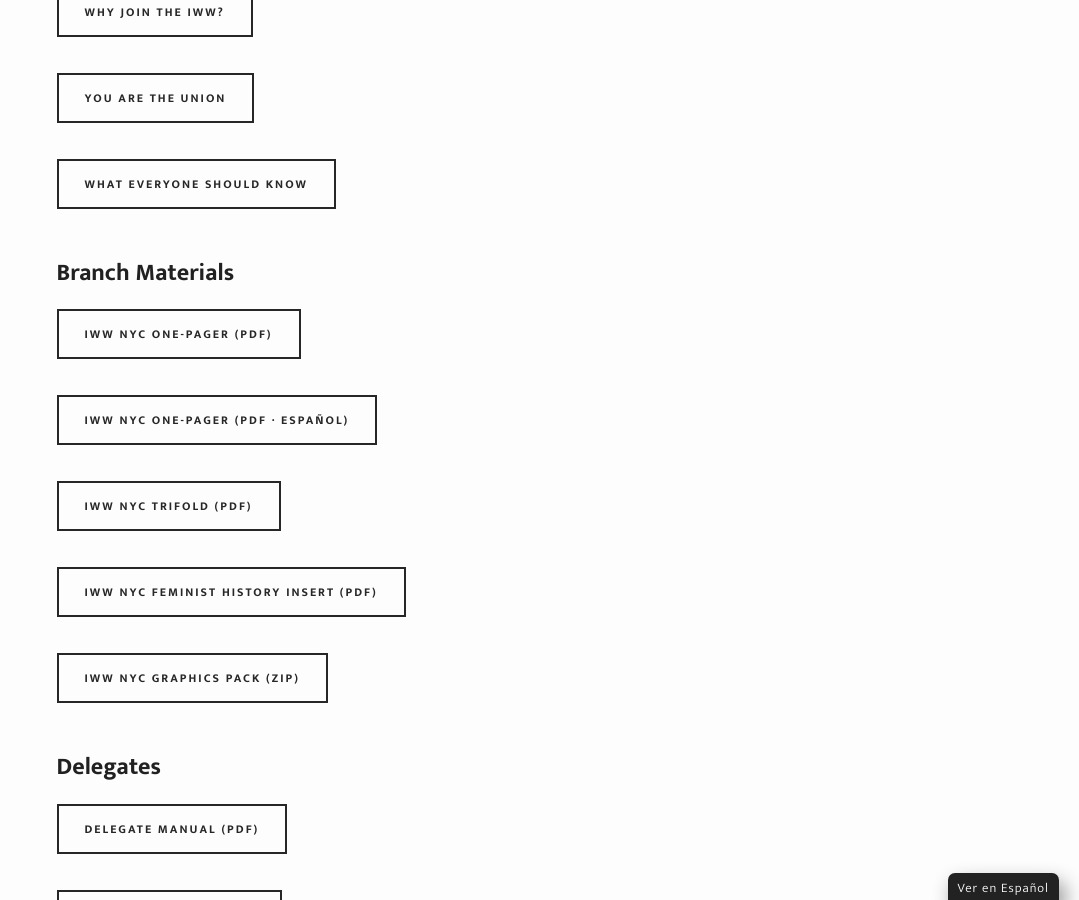
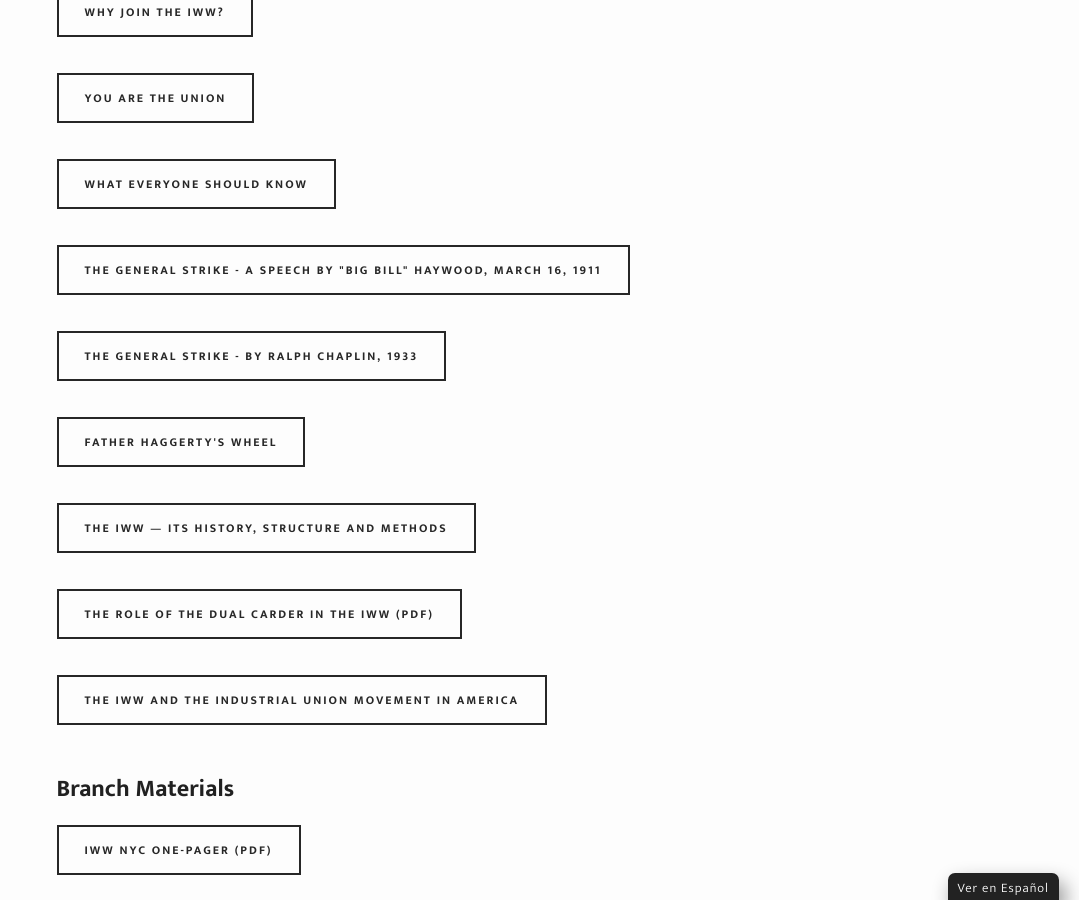
Before and after one commit to IWW-NYC-GMB/iww.nyc, a Jekyll site: the page built from resources.html, in a window 1280 px wide and 900 px high, scrolled down 2109 px. Shown: the whole window, without its empty margins (201-1280 px from the left). Built offline with Jekyll 4.4.1, drawn with Linux system fonts in a browser that asks for light colours; some web fonts are replaced.

Commit message:
Update resources.html

```diff
--- a/resources.html
+++ b/resources.html
@@ -22,7 +22,13 @@
 <a href="{{ site.baseurl }}/a-new-union-vision"><button class="small" style="margin: 12px 15px 24px 0;" ontouchstart="">A New Union Vision</button></a><br>
 <a href="{{ site.baseurl }}/why-join"><button class="small" style="margin: 12px 15px 24px 0;" ontouchstart="">Why join the IWW?</button></a><br>
 <a href="{{ site.baseurl }}/you-are-the-union"><button class="small" style="margin: 12px 15px 24px 0;" ontouchstart="">You are the Union</button></a><br>
-<a href="{{ site.baseurl }}/what-everyone-should-know"><button class="small" style="margin: 12px 15px 24px 0;" ontouchstart="">What Everyone Should Know</button></a><br><br>
+<a href="{{ site.baseurl }}/what-everyone-should-know"><button class="small" style="margin: 12px 15px 24px 0;" ontouchstart="">What Everyone Should Know</button></a><br>
+<a href="https://www.iww.org/history/library/Haywood/GeneralStrike"><button class="small" style="margin: 12px 15px 24px 0;" ontouchstart="">The General Strike - A Speech by "Big Bill" Haywood, March 16, 1911</button></a><br>
+<a href="https://www.iww.org/history/library/Chaplin/TheGeneralStrike"><button class="small" style="margin: 12px 15px 24px 0;" ontouchstart="">The General Strike - By Ralph Chaplin, 1933</button></a><br>
+<a href="https://iww.org/about/official/wheel"><button class="small" style="margin: 12px 15px 24px 0;" ontouchstart="">Father Haggerty's Wheel</button></a><br>
+<a href="https://www.iww.org/about/official/StJohn"><button class="small" style="margin: 12px 15px 24px 0;" ontouchstart="">The IWW — Its History, Structure and Methods</button></a><br>
+<a href="https://iww.org/PDF/DualCardIWW.pdf"><button class="small" style="margin: 12px 15px 24px 0;" ontouchstart="">The Role of the Dual Carder in the IWW (PDF)</button></a><br>
+<a href="https://iww.org/about/official/solidarity"><button class="small" style="margin: 12px 15px 24px 0;" ontouchstart="">The IWW and The Industrial Union Movement in America</button></a><br><br>
 <h2>Branch Materials</h2>
 <a href="{{ site.baseurl }}/assets/IWW-NYC-One-Pager.pdf"><button class="small" style="margin: 12px 15px 24px 0;" ontouchstart="">IWW NYC One-Pager (PDF)</button></a><br>
 <a href="{{ site.baseurl }}/assets/IWW-NYC-One-Pager-es.pdf"><button class="small" style="margin: 12px 15px 24px 0;" ontouchstart="">IWW NYC One-Pager (PDF · Español)</button></a><br>
```
